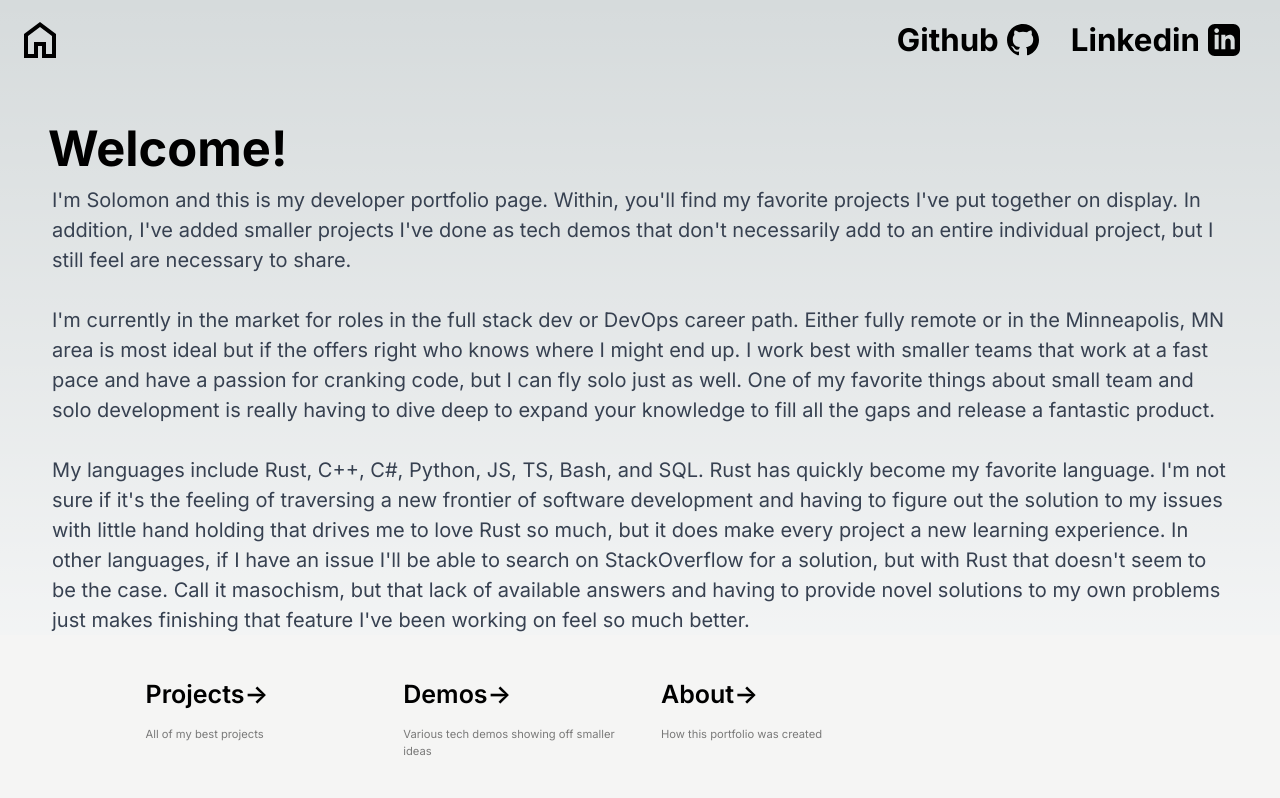
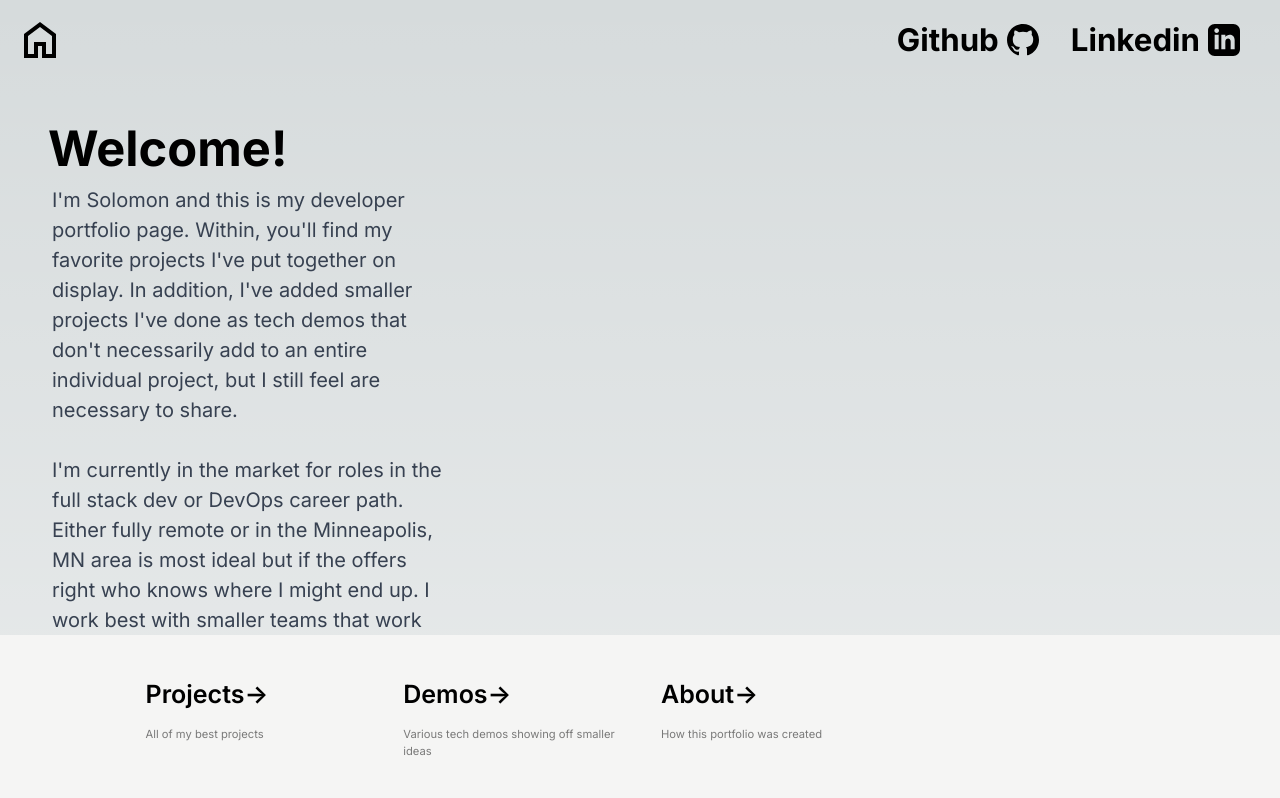
Before and after one commit to sollambert/next-portfolio, a Next.js app: page / in a window 1280 px wide. Shown: the top 798 px of the page. Built offline with nearby package versions, Linux system fonts and the light colour scheme; what tailwindcss-animation-delay would draw is missing.

Commit message:
margins for text content to make it more readable, button row for tablet view instead of column

```diff
--- a/app/page.tsx
+++ b/app/page.tsx
@@ -1,13 +1,15 @@
 import Image from 'next/image'
+import Link from 'next/link'
 
 export default function Home() {
   return (
-      <div className="m-12">
+    <div className="m-12 flex flex-row justify-between items-start w-auto">
+      <div className="lg:w-1/2 xl:w-1/3">
         <h1 className="text-5xl font-bold">
           Welcome!
         </h1>
         <p className="ml-1 text-xl text-gray-700 dark:text-gray-300" style={{ whiteSpace: "pre-wrap" }}>
-{`I'm Solomon and this is my developer portfolio page. Within, you'll find my favorite projects I've put together on display. In addition, I've added smaller projects I've done as tech demos that don't necessarily add to an entire individual project, but I still feel are necessary to share.
+          {`I'm Solomon and this is my developer portfolio page. Within, you'll find my favorite projects I've put together on display. In addition, I've added smaller projects I've done as tech demos that don't necessarily add to an entire individual project, but I still feel are necessary to share.
 
 I'm currently in the market for roles in the full stack dev or DevOps career path. Either fully remote or in the Minneapolis, MN area is most ideal but if the offers right who knows where I might end up. I work best with smaller teams that work at a fast pace and have a passion for cranking code, but I can fly solo just as well. One of my favorite things about small team and solo development is really having to dive deep to expand your knowledge to fill all the gaps and release a fantastic product.
 
@@ -16,5 +18,15 @@ My languages include Rust, C++, C#, Python, JS, TS, Bash, and SQL. Rust has quic
 If you have any questions, comments, or inquiries, please reach out through Linkedin.`}
         </p>
       </div>
+      <div className="hidden xl:flex flex-col w-1/3">
+        {/* <picture className="w-96">
+          <Link href="https://www.codewars.com/users/sollambert">
+            <img src="https://www.codewars.com/users/sollambert/badges/large" alt="Codewars badge" />
+          </Link>
+        </picture>
+        <picture className="w-96"><img src="https://github-readme-stats.vercel.app/api?username=sollambert&show_icons=true&count_private=true&theme=tokyonight"/></picture>
+        <picture className="w-96"><img src="https://github-readme-stats.vercel.app/api/top-langs/?username=sollambert&langs_count=6&hide_title=true&layout=compact&hide=HTML,CSS&theme=vision-friendly-dark" /></picture> */}
+      </div>
+    </div>
   )
 }
--- a/components/Demos/SudokuBoard.tsx
+++ b/components/Demos/SudokuBoard.tsx
@@ -81,7 +81,7 @@ export default function SudokuBoard(props: Props) {
                                 } else if ((x + 1) % 3 == 1) {
                                     colBorder = "border-l-black dark:border-l-white ";
                                 }
-                                return <input className={rowBorder + colBorder + "w-6 h-6 mx-0.5 text-sm text-center md:w-8 md:text-base md:m-1 md:h-8"} key={x} value={value} onChange={() => {}} onKeyDown={e => handleChange(x, y, e.key)} />
+                                return <input className={rowBorder + colBorder + "w-6 h-6 mx-0.5 text-sm text-center md:w-8 md:text-base md:m-1 md:h-8"} key={x} value={value} onChange={() => {}} onKeyPress={e => handleChange(x, y, e.key)} />
                             })}
                         </div>)
                 })}
--- a/components/Footer.tsx
+++ b/components/Footer.tsx
@@ -4,7 +4,7 @@ import Image from "next/image";
 export default function Footer() {
     return (
         <footer className="flex flex-col items-center justify-between p-6 sticky bottom-0 bg-stone-100 dark:bg-black">
-            <div className="grid text-center lg:mb-0 lg:grid-cols-4 lg:text-left">
+            <div className="grid text-center md:mb-0 md:grid-cols-4 md:text-left">
                 <FooterLink
                     display="Projects"
                     url="/projects"
```
